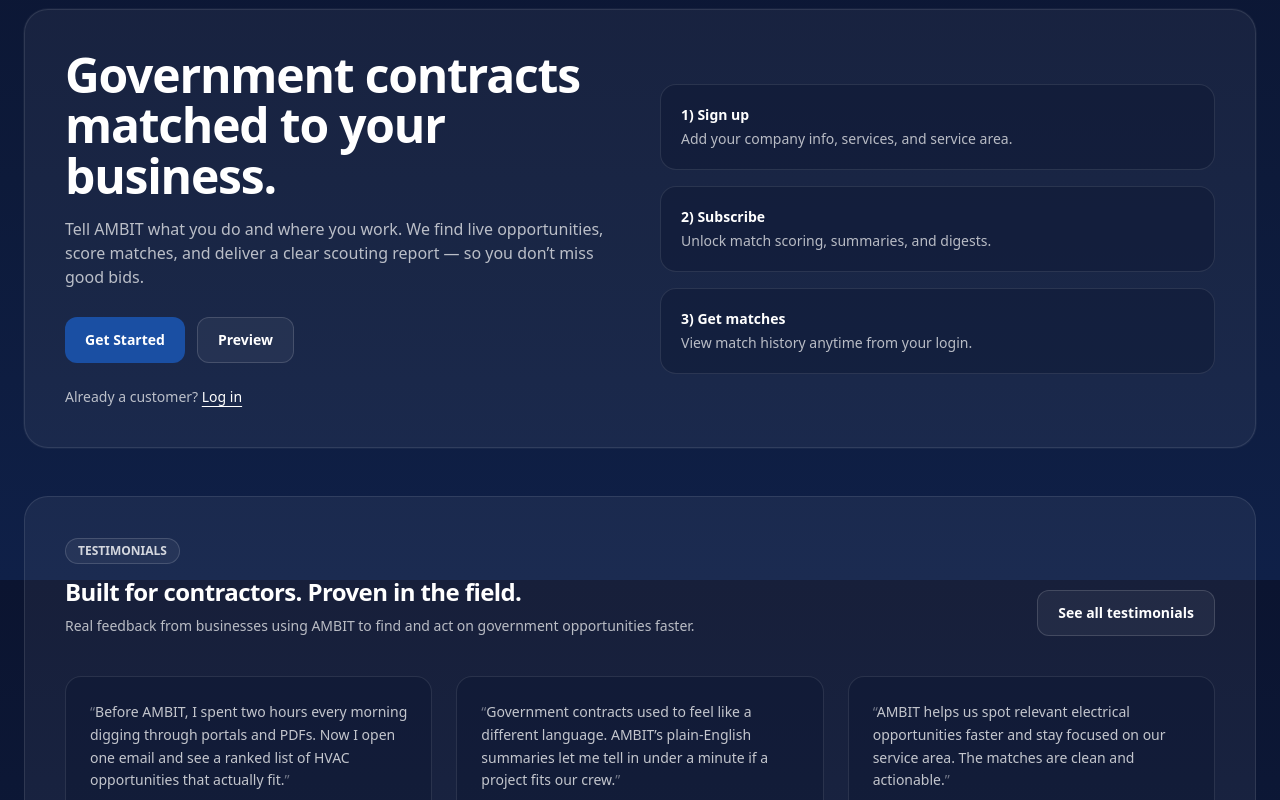
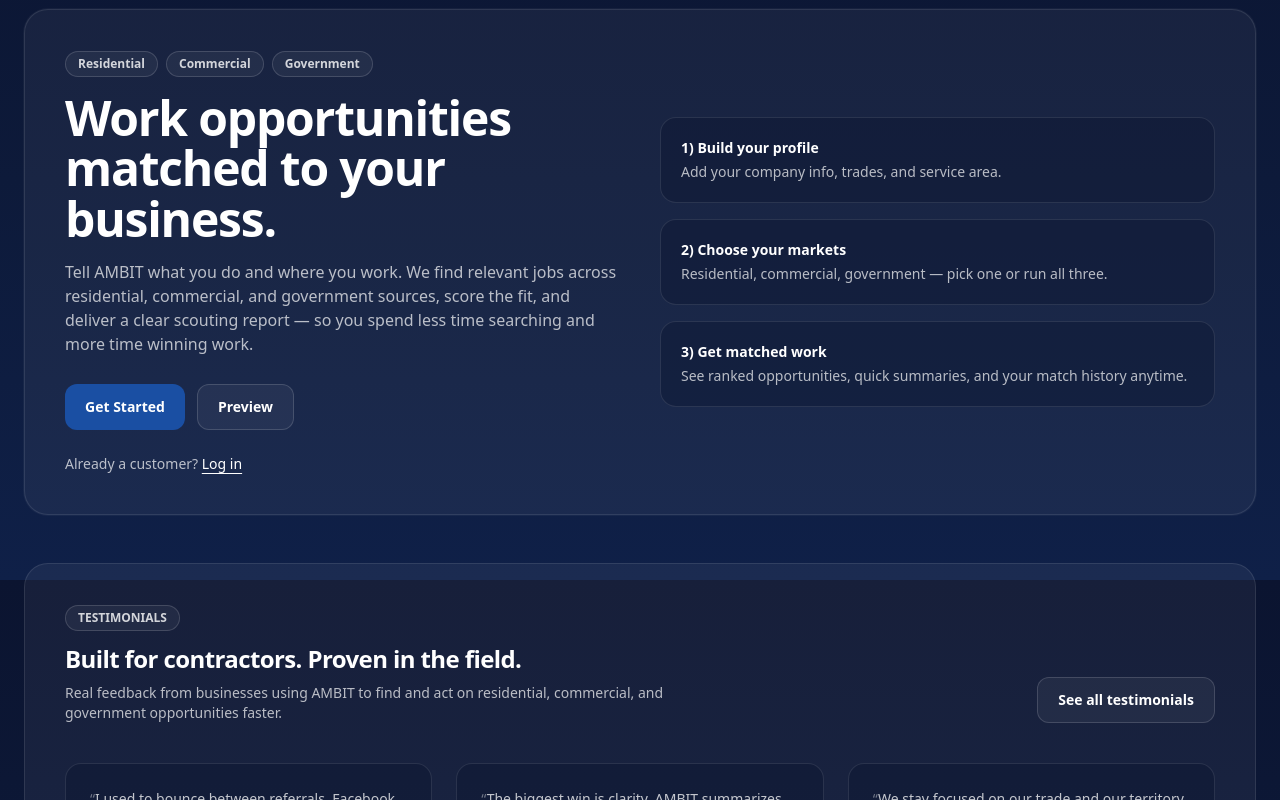
Before and after one commit to seansevrix/ambit, a Next.js app: page / in a window 1280 px wide. Shown: the part 220-1020 px from the top of the page. Built offline with nearby package versions, Linux system fonts and the light colour scheme.

Commit message:
Update homepage copy for residential/commercial/government pivot

```diff
--- a/app/page.tsx
+++ b/app/page.tsx
@@ -8,21 +8,21 @@
 const TESTIMONIALS = [
   {
     quote:
-      "Before AMBIT, I spent two hours every morning digging through portals and PDFs. Now I open one email and see a ranked list of HVAC opportunities that actually fit.",
+      "I used to bounce between referrals, Facebook groups, and random lead sites. Now AMBIT sends a clean list of jobs in my service area across residential and commercial — with the details I need to decide fast.",
     name: "James Miller",
     title: "Owner, Miller Mechanical Services",
     location: "Texas, USA",
   },
   {
     quote:
-      "Government contracts used to feel like a different language. AMBIT’s plain-English summaries let me tell in under a minute if a project fits our crew.",
+      "The biggest win is clarity. AMBIT summarizes the work in plain English and ranks it. Whether it’s a home remodel, a facility job, or a public bid — I know what’s worth chasing.",
     name: "Linda Chen",
     title: "Project Coordinator, Vertex Construction Group",
     location: "Virginia, USA",
   },
   {
     quote:
-      "AMBIT helps us spot relevant electrical opportunities faster and stay focused on our service area. The matches are clean and actionable.",
+      "We stay focused on our trade and our territory. AMBIT filters out the noise and surfaces real opportunities — with matching that actually makes sense.",
     name: "Robert “Bo” Henderson",
     title: "Lead Estimator, Ironclad Electrical",
     location: "California, USA",
@@ -58,13 +58,26 @@
       <section className="rounded-3xl border border-white/10 bg-white/5 p-10 shadow-[0_0_0_1px_rgba(255,255,255,0.04)]">
         <div className="grid gap-10 lg:grid-cols-2 lg:items-center">
           <div>
-            <h1 className="text-5xl font-semibold tracking-tight leading-[1.05]">
-              Government contracts matched to your business.
+            <div className="inline-flex flex-wrap items-center gap-2">
+              <span className="inline-flex items-center rounded-full border border-white/15 bg-white/5 px-3 py-1 text-xs font-semibold text-white/80">
+                Residential
+              </span>
+              <span className="inline-flex items-center rounded-full border border-white/15 bg-white/5 px-3 py-1 text-xs font-semibold text-white/80">
+                Commercial
+              </span>
+              <span className="inline-flex items-center rounded-full border border-white/15 bg-white/5 px-3 py-1 text-xs font-semibold text-white/80">
+                Government
+              </span>
+            </div>
+
+            <h1 className="mt-4 text-5xl font-semibold tracking-tight leading-[1.05]">
+              Work opportunities matched to your business.
             </h1>
 
             <p className="mt-4 max-w-xl text-white/70">
-              Tell AMBIT what you do and where you work. We find live opportunities, score matches,
-              and deliver a clear scouting report — so you don’t miss good bids.
+              Tell AMBIT what you do and where you work. We find relevant jobs across residential,
+              commercial, and government sources, score the fit, and deliver a clear scouting report
+              — so you spend less time searching and more time winning work.
             </p>
 
             <div className="mt-7 flex flex-col gap-3 sm:flex-row">
@@ -85,12 +98,15 @@
           </div>
 
           <div className="grid gap-4">
+            <InfoCard title="1) Build your profile" body="Add your company info, trades, and service area." />
             <InfoCard
-              title="1) Sign up"
-              body="Add your company info, services, and service area."
+              title="2) Choose your markets"
+              body="Residential, commercial, government — pick one or run all three."
             />
-            <InfoCard title="2) Subscribe" body="Unlock match scoring, summaries, and digests." />
-            <InfoCard title="3) Get matches" body="View match history anytime from your login." />
+            <InfoCard
+              title="3) Get matched work"
+              body="See ranked opportunities, quick summaries, and your match history anytime."
+            />
           </div>
         </div>
       </section>
@@ -106,8 +122,8 @@
               Built for contractors. Proven in the field.
             </h2>
             <p className="mt-2 max-w-2xl text-sm text-white/70">
-              Real feedback from businesses using AMBIT to find and act on government opportunities
-              faster.
+              Real feedback from businesses using AMBIT to find and act on residential, commercial,
+              and government opportunities faster.
             </p>
           </div>
 
```
